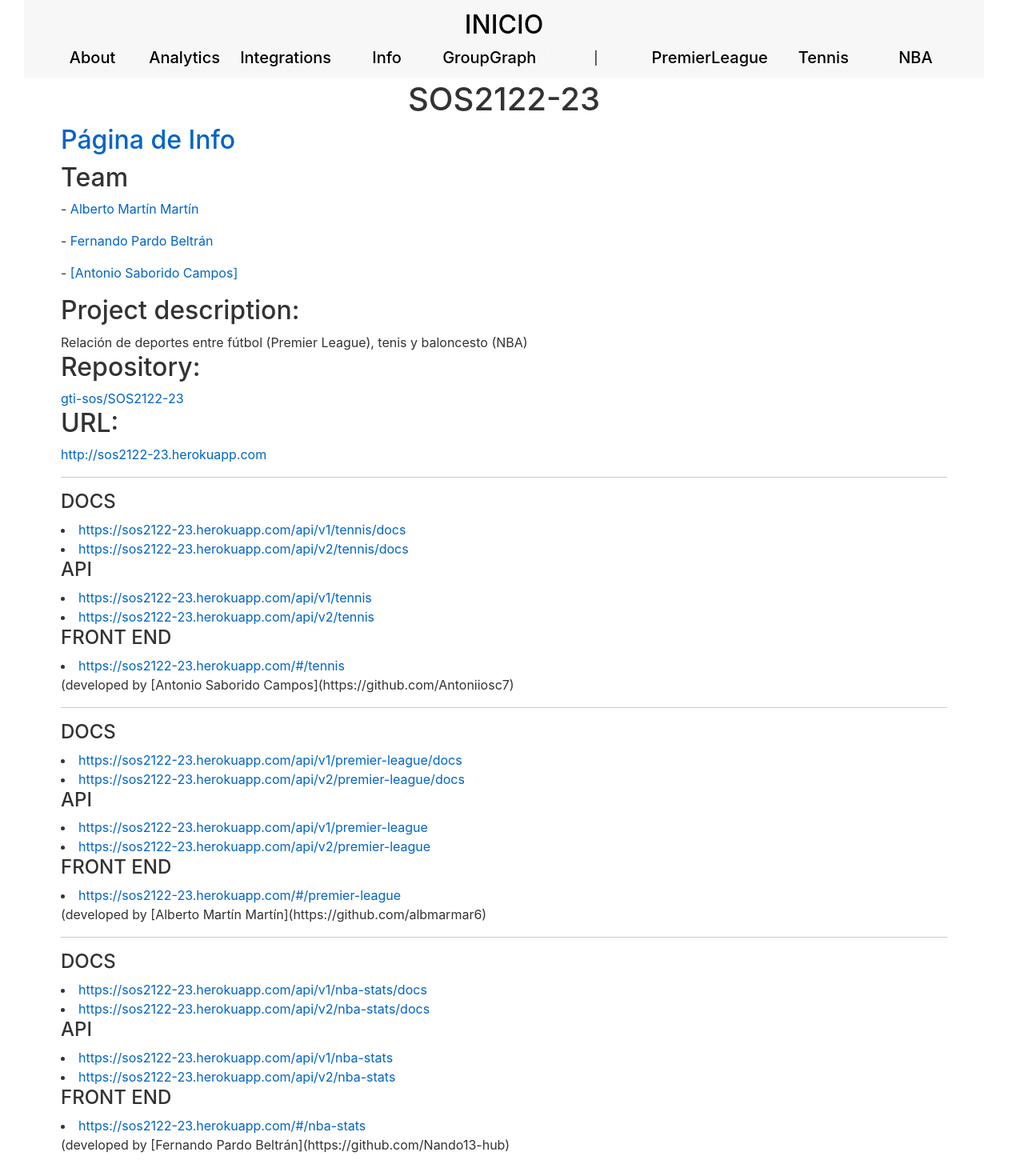
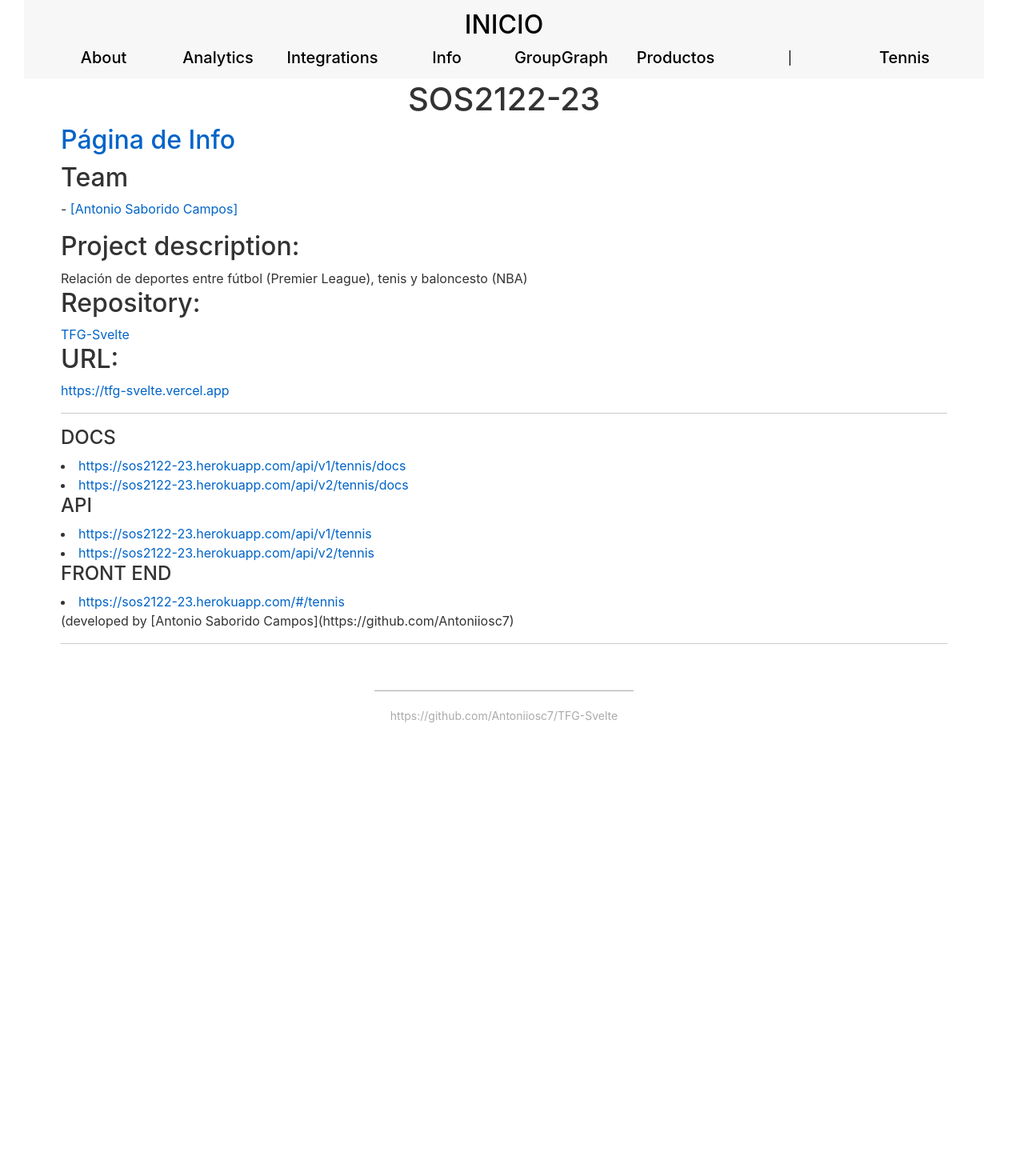
Before and after one commit to Antoniiosc7/TFG-Svelte, a Svelte app: page / in a window 1280 px wide. Shown: the top 1470 px of the page at 80% size. After the commit the page ends 965 px from the top, so only its background shows below. Built offline with nearby package versions, Linux system fonts and the light colour scheme.

Commit message:
Añadida tabla de productos

```diff
--- a/index.js
+++ b/index.js
@@ -30,6 +30,7 @@ app.listen(port, () => {
 });
 
 //API Antonio Saborido
+/*
 const apiext5 = require("./src/back/tennis/apiext5");
 apiext5.register(app);
 
@@ -47,7 +48,7 @@ tennislivedata.register(app);
 
 const tennis_API = require("./src/back/tennis/tennis.js");
 tennis_API.register(app,db_tennis);
-
+*/
 const tennis_APIv2 = require("./src/back/tennis/tennisv2.js");
 tennis_APIv2.register(app,db_tennis2);
 
--- a/src/front/About.svelte
+++ b/src/front/About.svelte
@@ -4,22 +4,21 @@
             <h1>Videos</h1>
         </div>
         <div class="row">
+
+            <div class="col-4">
+
+            </div>
+
             <div class="col-4">
                 <h5 id="titulo">Antonio Saborido Campos</h5>
                 <hr />
                 <p><a href="https://youtu.be/--DtiB_OiU8">Enlace </a></p>
-                <iframe width="365" height="210" src="https://www.youtube.com/embed/--DtiB_OiU8" title="YouTube video player" frameborder="0" allow="accelerometer; autoplay; clipboard-write; encrypted-media; gyroscope; picture-in-picture" allowfullscreen></iframe>
+                <iframe width="410" height="210" src="https://www.youtube.com/embed/--DtiB_OiU8" title="YouTube video player" frameborder="0" allow="accelerometer; autoplay; clipboard-write; encrypted-media; gyroscope; picture-in-picture" allowfullscreen></iframe>
 
             </div>
+
             <div class="col-4">
-                <h5 id="titulo">Alberto Martin Martin</h5>
-                <hr />
-                <p><a href="https://youtu.be/HnpLuxur71E">Enlace </a></p>
-                <iframe width="365" height="210" src="https://www.youtube.com/embed/HnpLuxur71E" title="YouTube video player" frameborder="0" allow="accelerometer; autoplay; clipboard-write; encrypted-media; gyroscope; picture-in-picture" allowfullscreen></iframe>
-            </div>
-            <div class="col-4">
-                <h5 id="titulo">Fernando</h5>
-                <hr />
+
             </div>
         </div>
     </div>
--- a/src/front/App.svelte
+++ b/src/front/App.svelte
@@ -4,6 +4,9 @@
 
 	import List from "./tennis/list.svelte";
 	import Edit from "./tennis/edit.svelte";
+
+	import listaProductos from "./productos/listaProductos.svelte"
+
 	import Chart from "./tennis/chart.svelte";
 	import Chart2 from "./tennis/chart2.svelte";
 	import Twitch from "./tennis/twitch.svelte";
@@ -39,6 +42,7 @@
 		"/about" : About,
 		"/analytics" : Analytics,
 		"/integrations" : Integrations,
+		"/Productos": listaProductos,
 
 		"/tennis" : List,
 		"/tennis/:country/:year" : Edit,
@@ -56,6 +60,7 @@
 		"/tennis/apiext5chart": apiext5chart,
 		"/tennis/apiext6chart": apiext6chart,
 		"/tennis/apiext7chart": apiext7chart
+
 	};
 </script>
 
--- a/src/front/Home.svelte
+++ b/src/front/Home.svelte
@@ -6,12 +6,10 @@
         <h2><a href="/#/info">Página de Info </a></h2>
 
         <h2>Team</h2>
-        <p>- <a href="https://github.com/albmarmar6">Alberto Martín Martín</a></p>
-        <p>- <a href="https://github.com/Nando13-hub">Fernando Pardo Beltrán</a></p>
         <p>- <a href="https://github.com/Antoniiosc7">[Antonio Saborido Campos]</a></p>
         <h2>Project description:</h2> Relación de deportes entre fútbol (Premier League), tenis y baloncesto (NBA)
-        <h2>Repository:</h2><a href="https://github.com/gti-sos/SOS2122-23">gti-sos/SOS2122-23</a>
-        <h2>URL:</h2><a href="http://sos2122-23.herokuapp.com"> http://sos2122-23.herokuapp.com</a>
+        <h2>Repository:</h2><a href="https://github.com/Antoniiosc7/TFG-Svelte">TFG-Svelte</a>
+        <h2>URL:</h2><a href="http://sos2122-23.herokuapp.com"> https://tfg-svelte.vercel.app</a>
         <hr>
         <h4>DOCS</h4>
         <li><a href="https://sos2122-23.herokuapp.com/api/v1/tennis/docs">https://sos2122-23.herokuapp.com/api/v1/tennis/docs </a> </li>
@@ -24,29 +22,6 @@
         <li><a href="https://sos2122-23.herokuapp.com/#/tennis">https://sos2122-23.herokuapp.com/#/tennis </a> </li>
         <p>(developed by [Antonio Saborido Campos](https://github.com/Antoniiosc7)</p>
         <hr>
-
-        <h4>DOCS</h4>
-        <li><a href="https://sos2122-23.herokuapp.com/api/v1/premier-league/docs">https://sos2122-23.herokuapp.com/api/v1/premier-league/docs </a> </li>
-        <li><a href="https://sos2122-23.herokuapp.com/api/v2/premier-league/docs">https://sos2122-23.herokuapp.com/api/v2/premier-league/docs </a> </li>
-        <h4>API</h4>
-        <li><a href="https://sos2122-23.herokuapp.com/api/v1/premier-league">https://sos2122-23.herokuapp.com/api/v1/premier-league </a> </li>
-        <li><a href="https://sos2122-23.herokuapp.com/api/v2/premier-league">https://sos2122-23.herokuapp.com/api/v2/premier-league </a> </li>
-
-        <h4>FRONT END</h4>
-        <li><a href="https://sos2122-23.herokuapp.com/#/premier-league">https://sos2122-23.herokuapp.com/#/premier-league </a> </li>
-        <p>(developed by [Alberto Martín Martín](https://github.com/albmarmar6)</p>
-        <hr>
-
-        <h4>DOCS</h4>
-        <li><a href="https://sos2122-23.herokuapp.com/api/v1/nba-stats/docs">https://sos2122-23.herokuapp.com/api/v1/nba-stats/docs </a> </li>
-        <li><a href="https://sos2122-23.herokuapp.com/api/v2/nba-stats/docs">https://sos2122-23.herokuapp.com/api/v2/nba-stats/docs </a> </li>
-        <h4>API</h4>
-        <li><a href="https://sos2122-23.herokuapp.com/api/v1/nba-stats">https://sos2122-23.herokuapp.com/api/v1/nba-stats </a> </li>
-        <li><a href="https://sos2122-23.herokuapp.com/api/v2/nba-stats">https://sos2122-23.herokuapp.com/api/v2/nba-stats </a> </li>
-
-        <h4>FRONT END</h4>
-        <li><a href="https://sos2122-23.herokuapp.com/#/nba-stats">https://sos2122-23.herokuapp.com/#/nba-stats </a> </li>
-        <p>(developed by [Fernando Pardo Beltrán](https://github.com/Nando13-hub)</p>
     </div>
 
 </main>
--- a/src/front/Info.svelte
+++ b/src/front/Info.svelte
@@ -45,72 +45,9 @@
     <br>
     <div class="row">
         <div class="col-sm-4">
-            <div class="card">
-                <img
-                    src="https://elordenmundial.com/wp-content/uploads/2020/10/NBA-logo-baloncesto-historia-deporte-estados-unidos.jpg"
-                    alt="Avatar"
-                    style="width:100%"
-                />
-                <div class="container">
-                    <h4><b>NBA</b></h4>
-                    <p>Fernando Pardo Beltrán</p>
-                    <a href="api/v1/nba-stats">
-                        <button class="btn btn-primary" type="submit"
-                            >API v1</button>
-                    </a>
-                    <a href="api/v2/nba-stats">
-                        <button class="btn btn-primary" type="submit"
-                            >API v2</button>
-                    </a>
-                    <a href="api/v2/nba-stats/docs">
-                        <button class="btn btn-primary" type="submit"
-                            >Docs</button>
-                    </a>
-                    <a href="/#/nba-stats">
-                        <button class="btn btn-primary" type="submit"
-                            >Interfaz</button>
-                    </a>
-                </div>
-            </div>
+
         </div>
-        <div class="col-sm-4">
-            <div class="card">
-                <img
-                    src="https://obamabcn.com/wp-content/uploads/2019/11/logo-premier-league.jpg"
-                    alt="Avatar"
-                    style="width:100%"
-                />
-                <div class="container">
-                    <h4><b>Premier League</b></h4>
-                    <p>Alberto Martín Martín</p>
-                    <a href="/api/v1/premier-league">
-                        <button class="btn btn-primary" type="submit"
-                            >API V1</button
-                        >
-                    </a>
-                    <a href="/api/v1/premier-league/docs">
-                        <button class="btn btn-primary" type="submit"
-                            >API V1 Docs</button
-                        >
-                    </a>
-                    <a href="/api/v2/premier-league">
-                        <button class="btn btn-primary" type="submit"
-                            >API V2</button
-                        >
-                    </a>
-                    <a href="/api/v2/premier-league/docs">
-                        <button class="btn btn-primary" type="submit"
-                            >API V2 Docs</button
-                        >
-                    </a>
-                    <a href="/#/premier-league">
-                        <button class="btn btn-primary" type="submit"
-                            >Interfaz</button
-                        >
-                    </a>
-                </div>
-            </div>
-        </div>
+
         <div class="col-sm-4">
             <div class="card">
                 <img
@@ -159,37 +96,16 @@
                 </div>
             </div>
         </div>
+        <div class="col-sm-4">
+
+        </div>
     </div>
     <br>
     <div class="row">
         <div class="col-sm-4">
-            <div class="card">
-                <div class="container">
-                    <h4><b>Fernando Pardo Beltrán</b></h4>
-                    <p>Fuente de datos:</p>
-                    <a href="/api/v2/nba-stats">
-                        <button class="btn btn-primary" type="submit"
-                            >#</button
-                        >
-                    </a>
 
-                </div>
-            </div>
         </div>
-        <div class="col-sm-4">
-            <div class="card">
-                <div class="container">
-                    <h4><b>Alberto</b></h4>
-                    <p>Fuente de datos:</p>
-                    <a href="/api/v2/premier-league">
-                        <button class="btn btn-primary" type="submit"
-                            > #</button
-                        >
-                    </a>
 
-                </div>
-            </div>
-        </div>
         <div class="col-sm-4">
             <div class="card">
                 <div class="container">
@@ -199,6 +115,10 @@
 
                 </div>
             </div>
+        </div>
+
+        <div class="col-sm-4">
+
         </div>
     </div>
 </main>
--- a/src/front/Integrations.svelte
+++ b/src/front/Integrations.svelte
@@ -4,6 +4,9 @@
             <h1>Integraciones</h1>
         </div>
         <div class="row">
+            <div class="col-4">
+
+            </div>
             <div class="col-4">
                 <h5 id="titulo">Antonio Saborido Campos</h5>
                 <hr />
@@ -49,48 +52,8 @@
                     </ul>
             </div>
             <div class="col-4">
-                <h5 id="titulo">Alberto Martin Martin</h5>
-                <hr />
-                <h6>Integración Externa 1 (SOS2122-21: productions-vehicles)</h6>
-                    <ul>
-                        <a href="/api/v1/apiext1"><li type="circle"> Archivo JSON</li></a>
-                        <a href="/#/premier-league/apiext1list"><li type="circle"> Vista en tabla</li></a>
-                        <a href="/#/premier-league/apiext1chart"><li type="circle"> Grafica</li></a>
-                    </ul>
-                <h6>Integración Externa 2 (SOS2122-26: defense-spent-stats)</h6>
-                    <ul>
-                        <a href="/api/v1/apiext2"><li type="circle"> Archivo JSON</li></a>
-                        <a href="/#/premier-league/apiext2list"><li type="circle"> Vista en tabla</li></a>
-                        <a href="/#/premier-league/apiext2chart"><li type="circle"> Grafica</li></a>
-                    </ul>
-                <h6>Integración Externa 3 (Football Prediction)</h6>
-                    <ul>
-                        <a href="/api/v1/pred"><li type="circle"> Archivo JSON</li></a>
-                        <a href="/#/premier-league/apipredictionlist"><li type="circle"> Vista en tabla</li></a>
-                        <a href="/#/premier-league/apipredictionchart"><li type="circle"> Grafica</li></a>
-                    </ul>
-                <h6>Integración Externa 4 (Football GoldenBoot)</h6>
-                    <ul>
-                        <a href="/api/v1/transfer"><li type="circle"> Archivo JSON</li></a>
-                        <a href="/#/premier-league/apitransferlist"><li type="circle"> Vista en tabla</li></a>
-                        <a href="/#/premier-league/apitransferchart"><li type="circle"> Grafica</li></a>
-                    </ul>
-                <h6>Integración Externa 5 (Nutrition Food)</h6>
-                    <ul>
-                        <a href="/api/v1/food"><li type="circle"> Archivo JSON</li></a>
-                        <a href="/#/premier-league/apinutritionlist"><li type="circle"> Vista en tabla</li></a>
-                        <a href="/#/premier-league/apinutritionchart"><li type="circle"> Grafica</li></a>
-                    </ul>
-                <h6>Integración Externa 6 (Serie A League)</h6>
-                    <ul>
-                        <a href="/api/v1/seriea"><li type="circle"> Archivo JSON</li></a>
-                        <a href="/#/premier-league/apiseriealist"><li type="circle"> Vista en tabla</li></a>
-                        <a href="/#/premier-league/apiserieachart"><li type="circle"> Grafica</li></a>
-                    </ul>
-            </div>
-            <div class="col-4">
-                <h5 id="titulo">Fernando</h5>
-                <hr />
+
+
             </div>
         </div>
     </div>
--- a/src/front/components/Footer.svelte
+++ b/src/front/components/Footer.svelte
@@ -1,5 +1,5 @@
 <footer>
-    <div class="copyright"> https://github.com/gti-sos/SOS2122-23</div>
+    <div class="copyright"> https://github.com/Antoniiosc7/TFG-Svelte</div>
 </footer>
 
 <style>
--- a/src/front/components/Header.svelte
+++ b/src/front/components/Header.svelte
@@ -20,16 +20,12 @@
             <div class="col">
                 <a href="/#/groupgraph"><h5>GroupGraph</h5></a>
             </div>
-            `
+            <div class="col">
+                <a href="/#/Productos"><h5>Productos</h5></a>
+            </div>
             <div class="col" id="negro">|</div>
             <div class="col">
-                <a href="/#/premier-league"><h5>PremierLeague</h5></a>
-            </div>
-            <div class="col">
                 <a href="/#/tennis"><h5>Tennis</h5></a>
-            </div>
-            <div class="col">
-                <a href="/#/nba-stats"><h5>NBA</h5></a>
             </div>
         </div>
     </div>
```
Also changed, not shown: src/front/tennis/list.svelte (line endings or trailing spaces).
